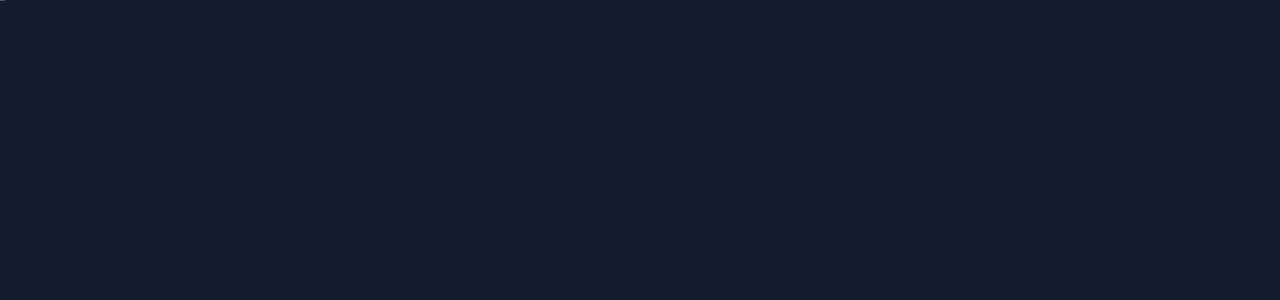
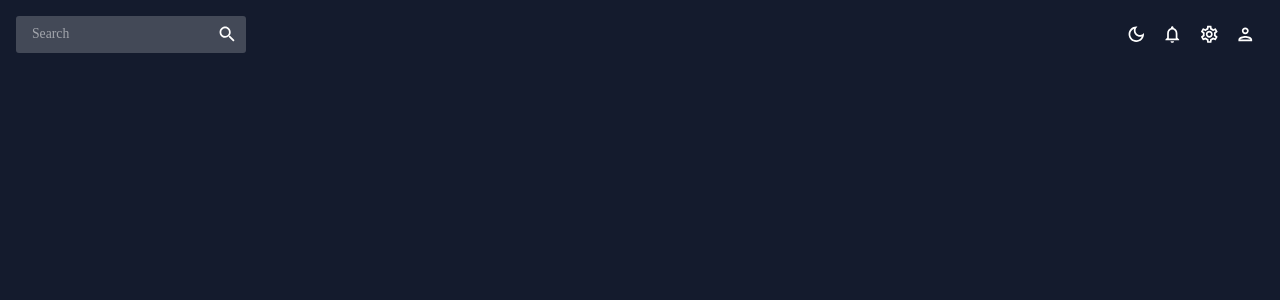
Before and after one commit to AhmidouA/Dashboard, a React (Vite) app: page / in a window 1280 px wide. Shown: the top 300 px of the page. Built offline with nearby package versions, Linux system fonts and the light colour scheme.

Commit message:
Topbar Done

```diff
--- a/src/App.tsx
+++ b/src/App.tsx
@@ -3,6 +3,7 @@
 
 /* Components */
 import { ColorModeContext, useMode } from '@/hooks/theme';
+import Topbar from '@/scenes/global/Topbar';
 
 
 function App() {
@@ -20,7 +21,7 @@
         {/* Ameliore le Css et l'adpate a tous els navigateur */}
         <div className='app'>
           <main className='content'>
-            Hello World
+            <Topbar />
           </main>
         </div>
       </ThemeProvider>
--- a/src/hooks/theme.ts
+++ b/src/hooks/theme.ts
@@ -3,7 +3,7 @@
 import { createTheme } from '@mui/material/styles'
 
 /* Components */
-import { ColorModeContextType } from '@/shared/interfaces';
+import { ColorModeContextType } from '@/interfaces/interface';
 import { ColorModeType } from '@/shared/types';
 
 
@@ -173,30 +173,30 @@
         },
         typography: {
             fontFamily: ["Source Sans 3", "sans-serif"].join(","),
-            fontSize: 0.8,
+            fontSize: 12,
             h1: {
                 fontFamily: ["Source Sans 3", "sans-serif"].join(","),
-                fontSize: 2.3
+                fontSize: 40
             },
             h2: {
                 fontFamily: ["Source Sans 3", "sans-serif"].join(","),
-                fontSize: 2
+                fontSize: 32
             },
             h3: {
                 fontFamily: ["Source Sans 3", "sans-serif"].join(","),
-                fontSize: 1.5
+                fontSize: 24
             },
             h4: {
                 fontFamily: ["Source Sans 3", "sans-serif"].join(","),
-                fontSize: 1.2
+                fontSize: 20
             },
             h5: {
                 fontFamily: ["Source Sans 3", "sans-serif"].join(","),
-                fontSize: 1
+                fontSize: 16
             },
             h6: {
                 fontFamily: ["Source Sans 3", "sans-serif"].join(","),
-                fontSize: 0.9
+                fontSize: 14
             },
         },
     };
--- a/src/scenes/global/Topbar.tsx
+++ b/src/scenes/global/Topbar.tsx
@@ -1,11 +1,58 @@
-// import React from 'react'
+/* REACT & NPM */
+import { useContext } from "react";
+import { Box, IconButton, useTheme } from "@mui/material";
+import InputBase from "@mui/material/InputBase";
+import LightModeOutlinedIcon from "@mui/icons-material/LightModeOutlined";
+import DarkModeOutlinedIcon from "@mui/icons-material/DarkModeOutlined";
+import NotificationsOutlinedIcon from "@mui/icons-material/NotificationsOutlined";
+import SettingsOutlinedIcon from "@mui/icons-material/SettingsOutlined";
+import PersonOutlinedIcon from "@mui/icons-material/PersonOutlined";
+import SearchIcon from "@mui/icons-material/Search";
 
-// type Props = {}
+/* Components */
+import { ColorModeContext, tokens } from "@/hooks/theme";
 
-const Topbar = (props: Props) => {
+
+const Topbar = () => {
+  const theme = useTheme();
+  const colors = tokens(theme.palette.mode);
+  const colorMode = useContext(ColorModeContext);
+
   return (
-    <div>Topbar</div>
-  )
-}
+    <Box display="flex" justifyContent="space-between" p={2}>
+      {/* SEARCH BAR */}
+      <Box
+        display="flex"
+        bgcolor={colors.primary[400]}
+        borderRadius="3px"
+      >
+        <InputBase sx={{ ml: 2, flex: 1 }} placeholder="Search" />
+        <IconButton type="button" sx={{ p: 1 }}>
+          <SearchIcon />
+        </IconButton>
+      </Box>
 
-export default Topbar
+      {/* ICONS */}
+      <Box display="flex">
+        <IconButton onClick={colorMode.toggleColorMode}>
+          {theme.palette.mode === "dark" ? (
+            <DarkModeOutlinedIcon />
+          ) : (
+            <LightModeOutlinedIcon />
+          )}
+        </IconButton>
+        <IconButton>
+          <NotificationsOutlinedIcon />
+        </IconButton>
+        <IconButton>
+          <SettingsOutlinedIcon />
+        </IconButton>
+        <IconButton>
+          <PersonOutlinedIcon />
+        </IconButton>
+      </Box>
+    </Box>
+  );
+};
+
+export default Topbar;
```
Also changed, not shown: src/interfaces/interface.ts (renamed from src/shared/interfaces.ts).
